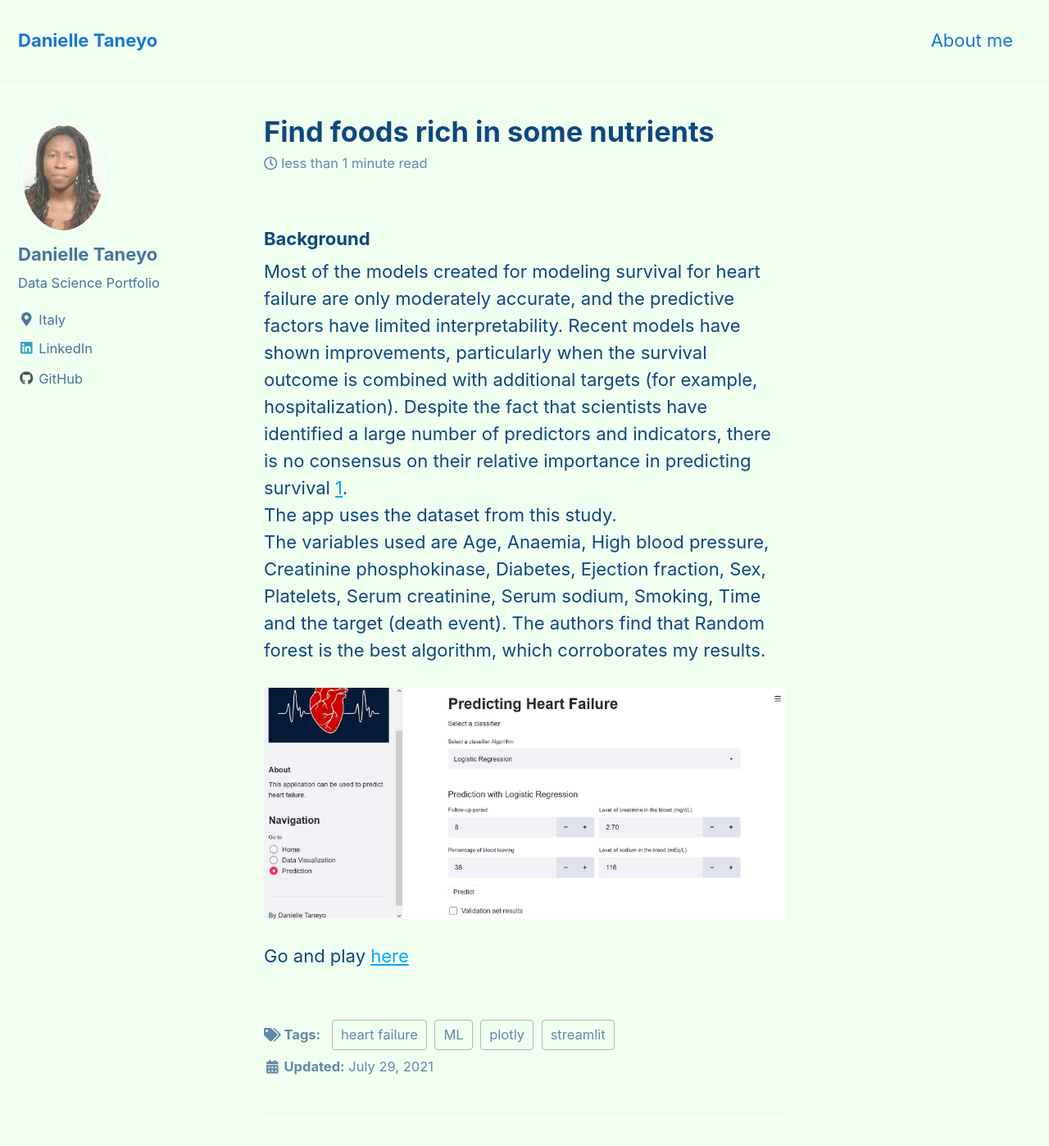
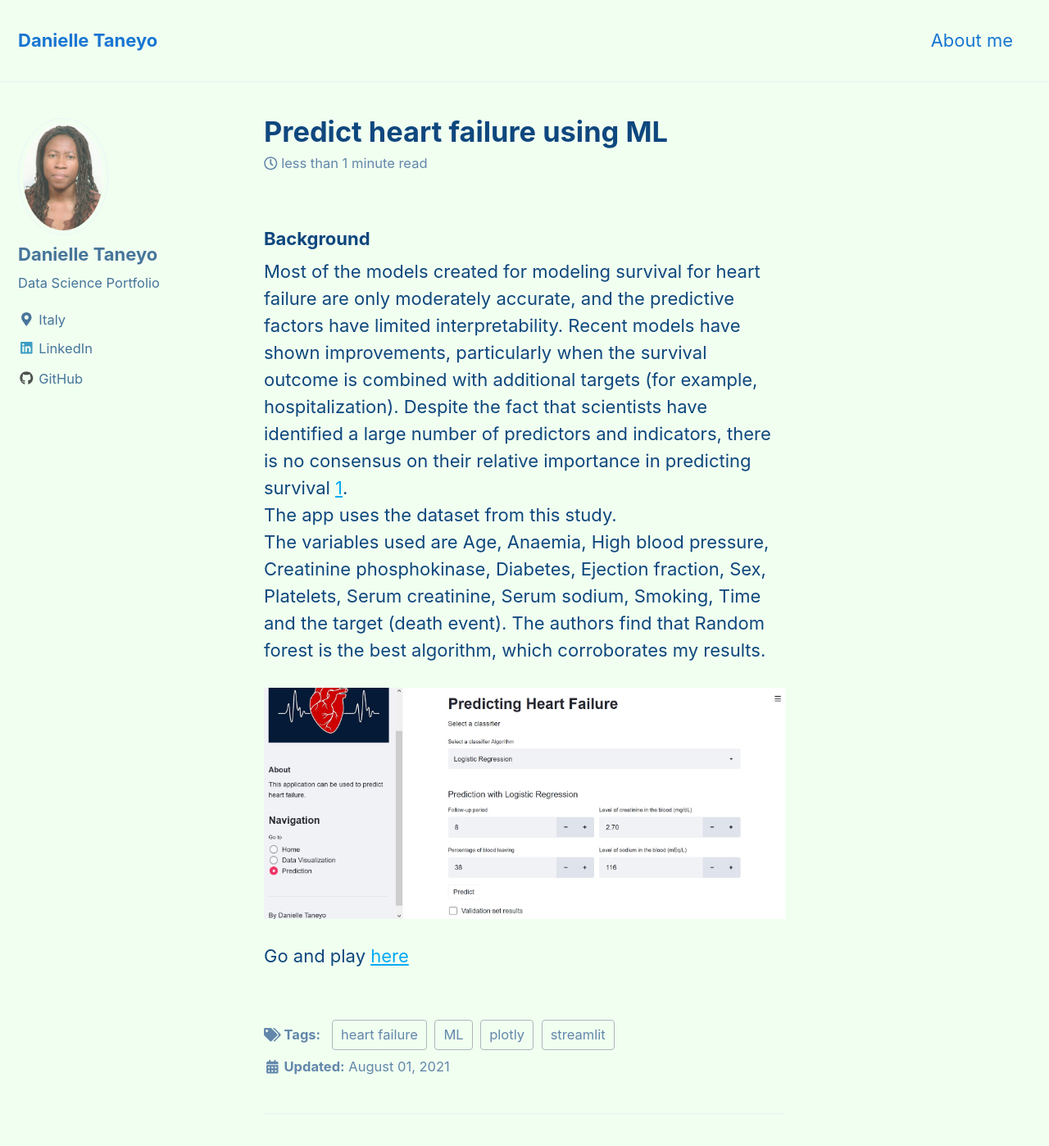
Before and after one commit to lsaa2014/lsaa2014.github.io, a Jekyll site: the page built from _posts/2021-08-01-HeartApp.md, in a window 1280 px wide and 1400 px high. Shown: the whole window at 82% size. Built offline with Jekyll 4.4.1, drawn with Linux system fonts in a browser that asks for light colours; nearby versions of some CDN libraries.

Commit message:
add heart app

```diff
--- a/_posts/2021-08-01-HeartApp.md
+++ b/_posts/2021-08-01-HeartApp.md
@@ -1,6 +1,6 @@
 ---
-title: "Find foods rich in some nutrients"
-date: "Thursday, July 29, 2021"
+title: "Predict heart failure using ML"
+date: "Sunday, August 01, 2021"
 tags:
   - streamlit
   - plotly
```
